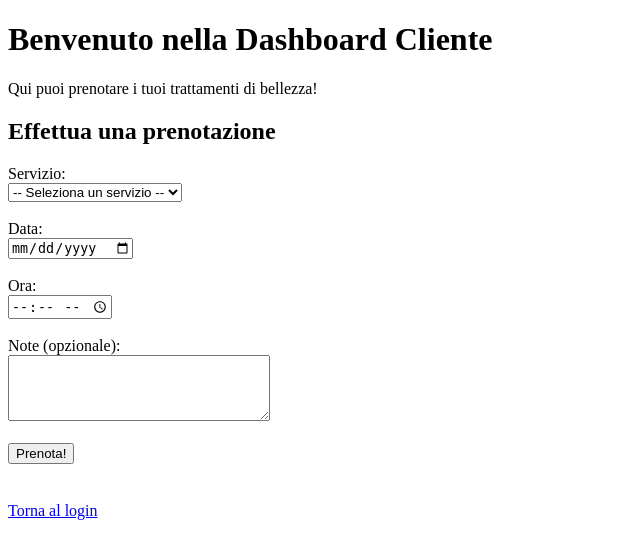
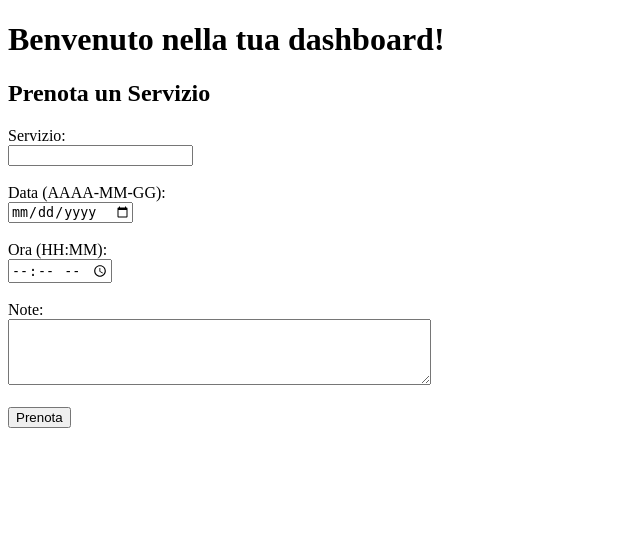
Before and after one commit to Chico34-glitch/ProjectWork-Unipegaso, a Flask app: page /dashboard_cliente in a window 1280 px wide. Shown: the top 559 px of the page, without its empty margins (0-640 px from the left). Run offline with Flask 3, Linux system fonts and the light colour scheme.

Commit message:
dashboard_cliente.html

```diff
--- a/templates/dashboard_cliente.html
+++ b/templates/dashboard_cliente.html
@@ -2,91 +2,27 @@
 <html lang="it">
 <head>
     <meta charset="UTF-8">
-    <meta name="viewport" content="width=device-width, initial-scale=1.0">
     <title>Dashboard Cliente</title>
+    <script src="/static/dashboard_cliente.js" defer></script>
 </head>
 <body>
-    <h1>Benvenuto nella Dashboard Cliente</h1>
-    <p>Qui puoi prenotare i tuoi trattamenti di bellezza!</p>
+    <h1>Benvenuto nella tua dashboard!</h1>
 
-    <h2>Effettua una prenotazione</h2>
-
+    <h2>Prenota un Servizio</h2>
     <form id="prenotazione-form">
         <label for="servizio">Servizio:</label><br>
-        <select id="servizio" required>
-            <option value="">-- Seleziona un servizio --</option>
-            <option value="Trattamento Viso">Trattamento Viso</option>
-            <option value="Trattamento Corpo">Trattamento Corpo</option>
-            <option value="Massaggio Relax">Massaggio Relax</option>
-            <option value="Epilazione">Epilazione</option>
-            <option value="Estetica di Base">Estetica di Base</option>
-        </select><br><br>
+        <input type="text" id="servizio" required><br><br>
 
-        <label for="data">Data:</label><br>
+        <label for="data">Data (AAAA-MM-GG):</label><br>
         <input type="date" id="data" required><br><br>
 
-        <label for="ora">Ora:</label><br>
+        <label for="ora">Ora (HH:MM):</label><br>
         <input type="time" id="ora" required><br><br>
 
-        <label for="note">Note (opzionale):</label><br>
-        <textarea id="note" rows="4" cols="30"></textarea><br><br>
+        <label for="note">Note:</label><br>
+        <textarea id="note" rows="4" cols="50"></textarea><br><br>
 
-        <button type="submit">Prenota!</button>
+        <button type="submit">Prenota</button>
     </form>
-
-    <div id="messaggio" style="margin-top:20px; font-weight: bold;"></div>
-
-    <br>
-    <a href="/">Torna al login</a>
-
-    <script>
-        document.addEventListener("DOMContentLoaded", function () {
-            const prenotazioneForm = document.getElementById("prenotazione-form");
-
-            prenotazioneForm.addEventListener("submit", async (e) => {
-                e.preventDefault();
-
-                const servizio = document.getElementById("servizio").value.trim();
-                const data = document.getElementById("data").value.trim();
-                const ora = document.getElementById("ora").value.trim();
-                const note = document.getElementById("note").value.trim();
-                const token = localStorage.getItem("token");
-
-                if (!servizio || !data || !ora) {
-                    document.getElementById("messaggio").innerText = "Compila tutti i campi obbligatori!";
-                    return;
-                }
-
-                try {
-                    const response = await fetch("http://127.0.0.1:5000/prenotazione", {
-                        method: "POST",
-                        headers: {
-                            "Accept": "application/json",
-                            "Content-Type": "application/json",
-                            "Authorization": "Bearer " + token
-                        },
-                        body: JSON.stringify({
-                            servizio: servizio,
-                            data: data,
-                            ora: ora,
-                            note: note
-                        })
-                    });
-
-                    const dataRisposta = await response.json();
-
-                    if (response.ok) {
-                        document.getElementById("messaggio").innerText = "Prenotazione avvenuta con successo!";
-                        prenotazioneForm.reset();
-                    } else {
-                        document.getElementById("messaggio").innerText = dataRisposta.error || "Errore nella prenotazione.";
-                    }
-                } catch (error) {
-                    console.error(error);
-                    document.getElementById("messaggio").innerText = "Errore di connessione al server.";
-                }
-            });
-        });
-    </script>
 </body>
 </html>
```
